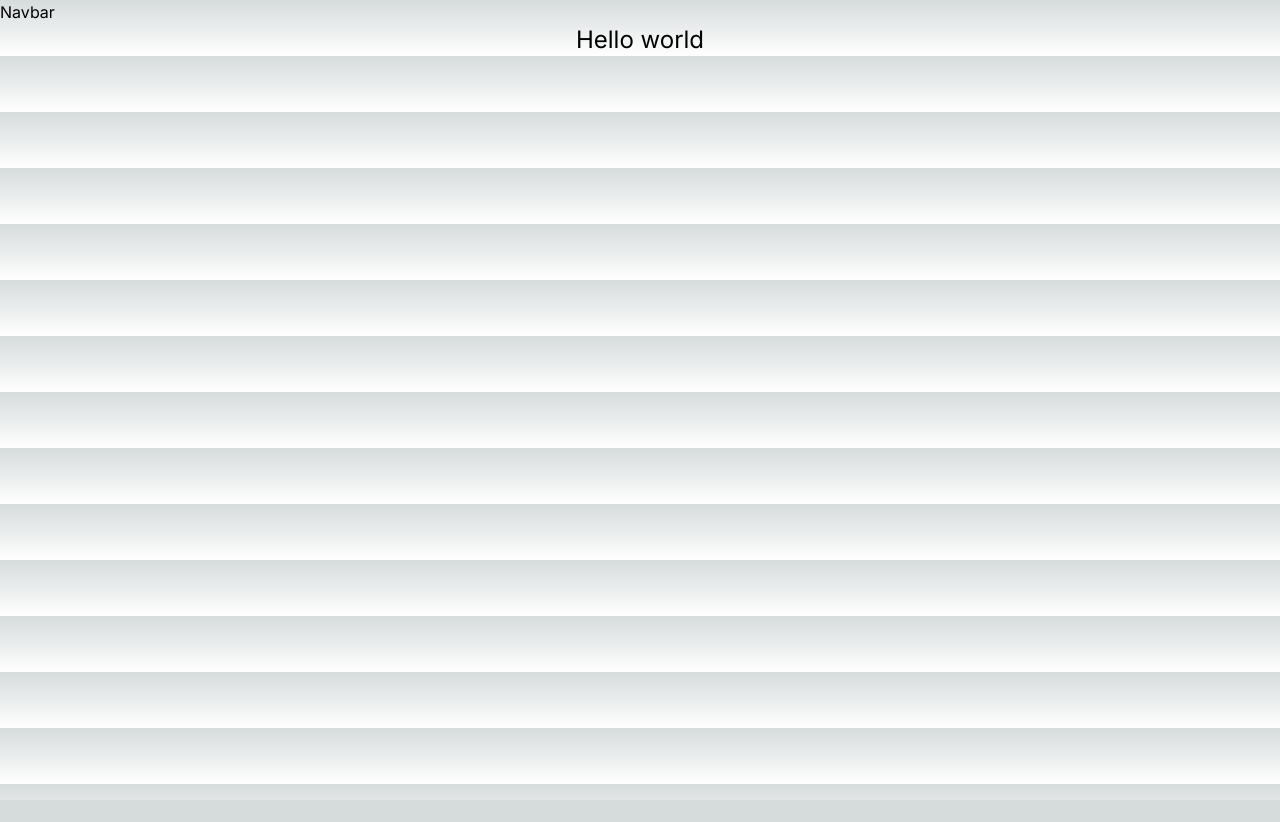
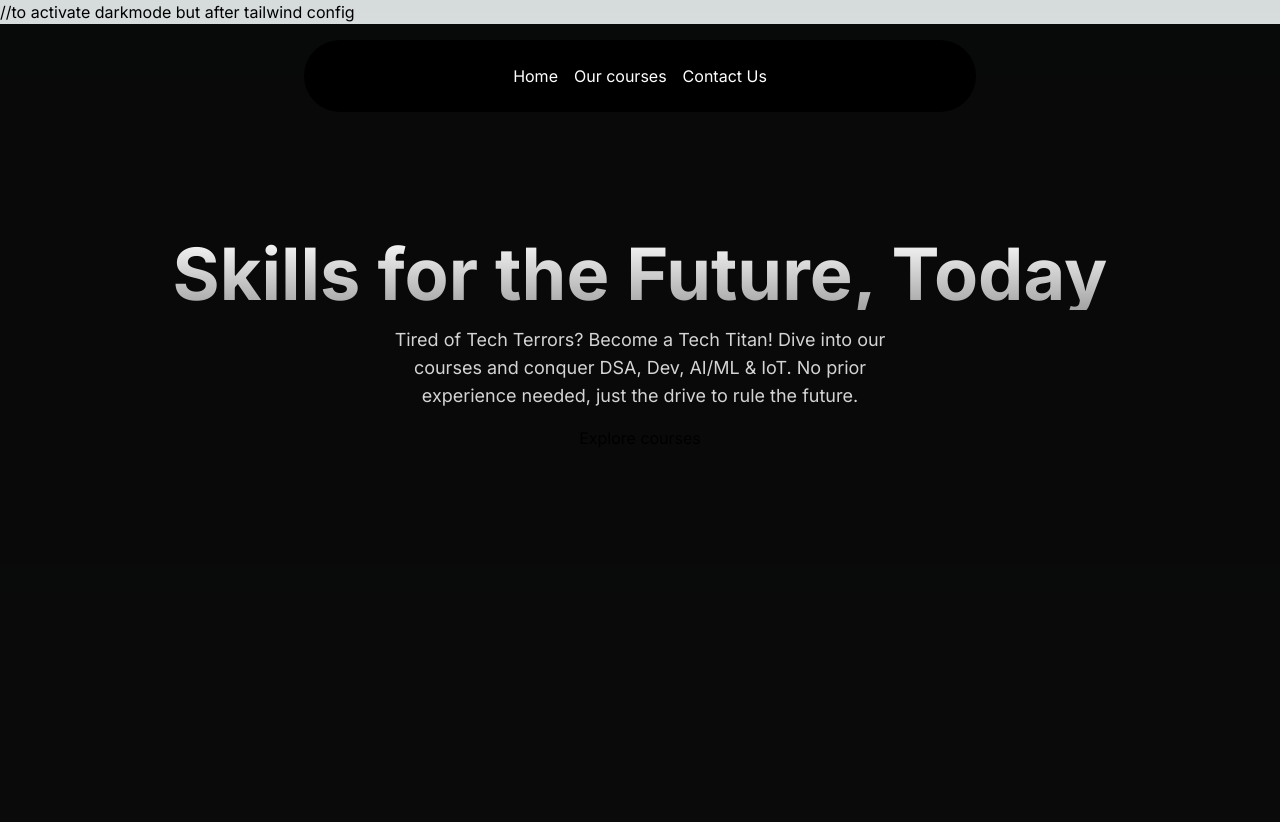
Before and after one commit to divyansharma001/CypherCraft, a Next.js app: page / in a window 1280 px wide. Before the commit the page ends 800 px from the top, so only its background shows below. Built offline with nearby package versions, Linux system fonts and the light colour scheme.

Commit message:
Complete Navbar work

```diff
--- a/src/app/layout.tsx
+++ b/src/app/layout.tsx
@@ -16,9 +16,11 @@ export default function RootLayout({
   children: React.ReactNode;
 }>) {
   return (
-    <html lang="en">
+    <html lang="en" className="dark"> //to activate darkmode but after tailwind config
       <body className={inter.className}>
+        <div className="relative w-full flex items-center justify-center">
         <Navbar/>
+        </div>
         {children}
         </body>
     </html>
--- a/src/app/page.tsx
+++ b/src/app/page.tsx
@@ -1,7 +1,10 @@
+import HeroSection from "@/components/HeroSection";
 import Image from "next/image";
 
 export default function Home() {
   return (
-   <h1 className=" text-2xl text-center">Hello world</h1>
+    <main className=" min-h-screen bg-black/[0.96] antialiased bg-grid-white/[0.2] ">
+      <HeroSection/>
+    </main>
   );
 }
--- /dev/null
+++ b/src/components/HeroSection.tsx
@@ -0,0 +1,27 @@
+import Link from "next/link";
+
+
+function HeroSection() {
+  return (
+    <div
+      className="h-auto md:h-[40rem] w-full rounded-md
+     flex flex-col items-center justify-center relative overflow-hidden mx-auto py-10 md:py-0"
+    >
+      <div className="p-4 relative z-10 w-full text-center">
+        <h1 className="mt-20 md:mt-0 text-4xl md:text-7xl font-bold bg-clip-text text-transparent bg-gradient-to-b from-neutral-50 to-neutral-400">
+        Skills for the Future, Today
+        </h1>
+        <p
+            className="mt-4 font-normal text-base md:text-lg text-neutral-300 max-w-lg mx-auto"
+            >Tired of Tech Terrors? Become a Tech Titan! Dive into our courses and conquer DSA, Dev, AI/ML & IoT. No prior experience needed, just the drive to rule the future.</p>
+            <div className="mt-4">
+            <Link href={"/courses"}>
+                   Explore courses
+                </Link>
+            </div>
+      </div>
+    </div>
+  );
+}
+
+export default HeroSection;
--- a/src/components/Navbar.tsx
+++ b/src/components/Navbar.tsx
@@ -4,9 +4,32 @@ import { HoveredLink, Menu, MenuItem, ProductItem } from "./ui/navbar-menu";
 import { cn } from "@/utils/cn";
 import Link from "next/link";
 
-function Navbar() {
+function Navbar({ className }: { className?: string }) {
+  const [active, setActive] = useState<string | null>(null);
   return (
-    <div>Navbar</div>
+    <div
+    className={cn("fixed top-10 inset-x-0 max-w-2xl mx-auto z-50", className)}
+    >
+
+      <Menu setActive={setActive}>
+      <Link href={"/"}>
+        <MenuItem setActive={setActive} active={active} item="Home">
+        </MenuItem>
+      </Link>
+        <MenuItem setActive={setActive} active={active} item="Our courses">
+          <div className="flex flex-col space-y-4 text-sm">
+            <HoveredLink href="/webdev">Web Development</HoveredLink>
+            <HoveredLink href="/dsa">DSA</HoveredLink>
+            <HoveredLink href="/ai-ml">AI/ML</HoveredLink>
+            <HoveredLink href="/iot">IOT and Robotics</HoveredLink>
+          </div>
+        </MenuItem>
+        <Link href={"/contact"}>
+          <MenuItem  setActive={setActive} active={active} item="Contact Us">
+          </MenuItem>
+        </Link>
+      </Menu>
+      </div>
   )
 }
 
--- /dev/null
+++ b/src/components/ui/Spotlight.tsx
@@ -0,0 +1,56 @@
+import React from "react";
+import { cn } from "@/utils/cn";
+
+type SpotlightProps = {
+  className?: string;
+  fill?: string;
+};
+
+export const Spotlight = ({ className, fill }: SpotlightProps) => {
+  return (
+    <svg
+      className={cn(
+        "animate-spotlight pointer-events-none absolute z-[1]  h-[169%] w-[138%] lg:w-[84%] opacity-0",
+        className
+      )}
+      xmlns="http://www.w3.org/2000/svg"
+      viewBox="0 0 3787 2842"
+      fill="none"
+    >
+      <g filter="url(#filter)">
+        <ellipse
+          cx="1924.71"
+          cy="273.501"
+          rx="1924.71"
+          ry="273.501"
+          transform="matrix(-0.822377 -0.568943 -0.568943 0.822377 3631.88 2291.09)"
+          fill={fill || "white"}
+          fillOpacity="0.21"
+        ></ellipse>
+      </g>
+      <defs>
+        <filter
+          id="filter"
+          x="0.860352"
+          y="0.838989"
+          width="3785.16"
+          height="2840.26"
+          filterUnits="userSpaceOnUse"
+          colorInterpolationFilters="sRGB"
+        >
+          <feFlood floodOpacity="0" result="BackgroundImageFix"></feFlood>
+          <feBlend
+            mode="normal"
+            in="SourceGraphic"
+            in2="BackgroundImageFix"
+            result="shape"
+          ></feBlend>
+          <feGaussianBlur
+            stdDeviation="151"
+            result="effect1_foregroundBlur_1065_8"
+          ></feGaussianBlur>
+        </filter>
+      </defs>
+    </svg>
+  );
+};
--- a/src/components/ui/navbar-menu.tsx
+++ b/src/components/ui/navbar-menu.tsx
@@ -38,7 +38,7 @@ export const MenuItem = ({
           animate={{ opacity: 1, scale: 1, y: 0 }}
           transition={transition}
         >
-          {active === item && (
+          {active === item && children && (
             <div className="absolute top-[calc(100%_+_1.7rem)] left-1/2 transform -translate-x-1/2">
               <motion.div
                 transition={transition}
--- a/tailwind.config.ts
+++ b/tailwind.config.ts
@@ -6,6 +6,7 @@ const config: Config = {
     "./src/components/**/*.{js,ts,jsx,tsx,mdx}",
     "./src/app/**/*.{js,ts,jsx,tsx,mdx}",
   ],
+  darkMode:"class", //to activate dark mode then go to layoutdottsx
   theme: {
     extend: {
       backgroundImage: {
```
